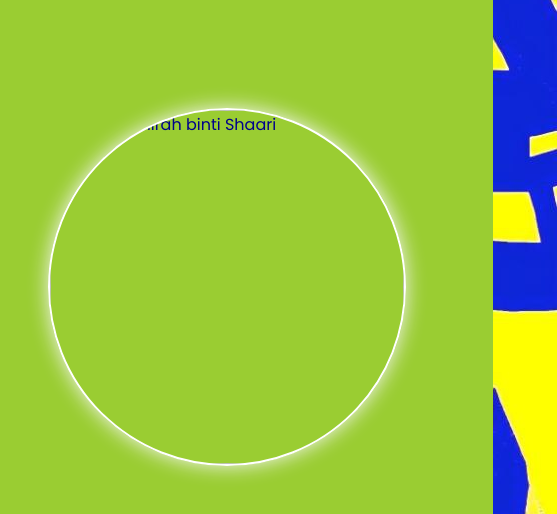
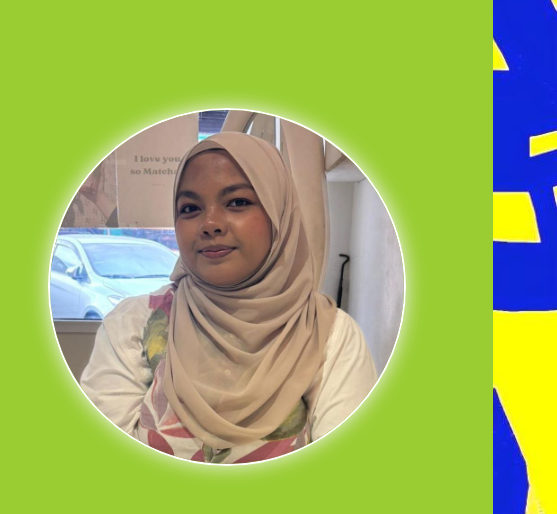
Before and after one commit to n4dine215/n4dine215.github.io, a plain HTML site: page index.html in a window 1280 px wide. Shown: the part 188-702 px from the top of the page, 723-1280 px from the left. Drawn offline with nearby package versions, Linux system fonts and the light colour scheme; files that its build step writes are made by us from their sources; files whose address does not match are found by name.

Commit message:
Update index.html

```diff
--- a/index.html
+++ b/index.html
@@ -8,7 +8,7 @@
   <link
     href="https://cdn.jsdelivr.net/npm/remixicon@4.7.0/fonts/remixicon.css"
     rel="stylesheet">
-  <link rel="stylesheet" href="assets/style/styleCV.css">
+  <link rel="stylesheet" href="styleCV.css">
 
 </head>
 
@@ -58,7 +58,7 @@
 
       <div class="home-img">
         <div class="img-box">
-          <img src="assets/images/aina8.jpg" title="Aina Nadhirah binti Shaari">
+          <img src="aina8.jpg" title="Aina Nadhirah binti Shaari">
         </div>
       </div>
     </section>
```
